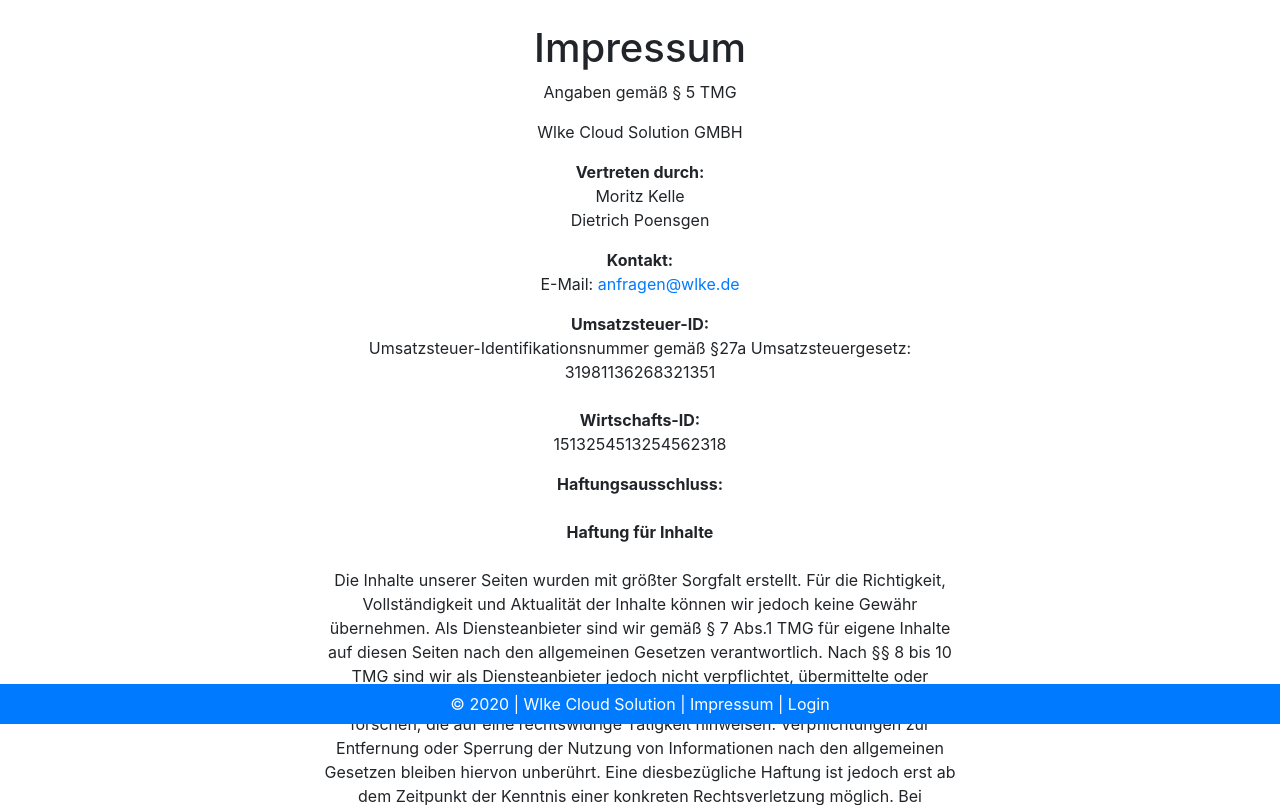
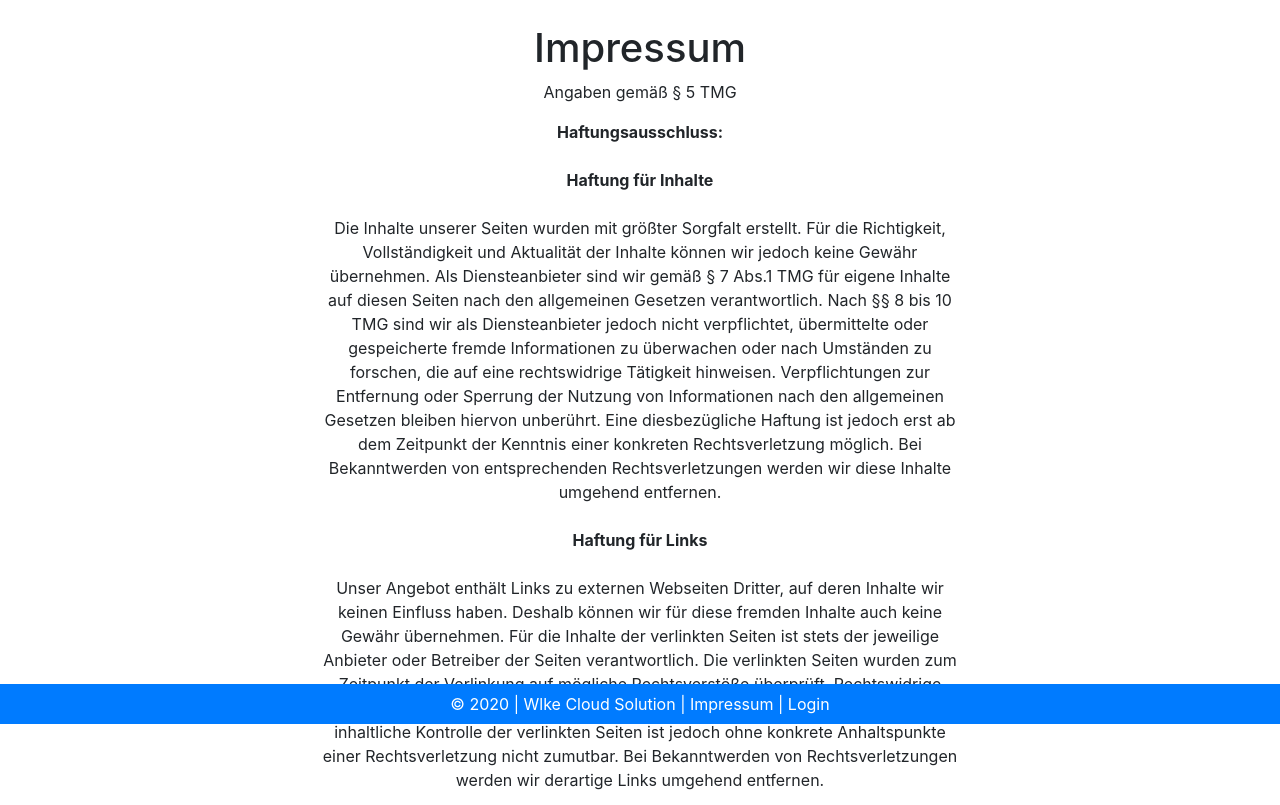
Before and after one commit to HAUDRAUFHAUN/wlke, a Django app: page /impressum/ in a window 1280 px wide; the page is wider, and only the part inside the window is pictured. Shown: the part 72-877 px from the top of that part. Run offline with Django 3.2, Linux system fonts and the light colour scheme; some libraries are stand-ins or nearby versions.

Commit message:
update impressum.html

```diff
--- a/wlke/templates/index/impressum.html
+++ b/wlke/templates/index/impressum.html
@@ -1,16 +1,7 @@
 {% extends 'base.html' %}
 
 {% block content %}
-<div class='impressum w-50 text-center mx-auto'><h1>Impressum</h1><p>Angaben gemäß § 5 TMG</p><p>Wlke Cloud Solution GMBH <br>
-    </p><p> <strong>Vertreten durch: </strong><br>
-    Moritz Kelle<br>
-    Dietrich Poensgen <br>
-    </p><p><strong>Kontakt:</strong> <br>
-    E-Mail: <a href='streber.hallo@gmail.com'>anfragen@wlke.de</a></br></p><p><strong>Umsatzsteuer-ID: </strong> <br>
-    Umsatzsteuer-Identifikationsnummer gemäß §27a Umsatzsteuergesetz: 31981136268321351<br><br>
-    <strong>Wirtschafts-ID: </strong><br>
-    1513254513254562318<br>
-    </p>
+<div class='impressum w-50 text-center mx-auto'><h1>Impressum</h1><p>Angaben gemäß § 5 TMG</p>
     <p><strong>Haftungsausschluss: </strong><br><br><strong>Haftung für Inhalte</strong><br><br>
     Die Inhalte unserer Seiten wurden mit größter Sorgfalt erstellt. Für die Richtigkeit, Vollständigkeit und Aktualität der Inhalte können wir jedoch keine Gewähr übernehmen. Als Diensteanbieter sind wir gemäß § 7 Abs.1 TMG für eigene Inhalte auf diesen Seiten nach den allgemeinen Gesetzen verantwortlich. Nach §§ 8 bis 10 TMG sind wir als Diensteanbieter jedoch nicht verpflichtet, übermittelte oder gespeicherte fremde Informationen zu überwachen oder nach Umständen zu forschen, die auf eine rechtswidrige Tätigkeit hinweisen. Verpflichtungen zur Entfernung oder Sperrung der Nutzung von Informationen nach den allgemeinen Gesetzen bleiben hiervon unberührt. Eine diesbezügliche Haftung ist jedoch erst ab dem Zeitpunkt der Kenntnis einer konkreten Rechtsverletzung möglich. Bei Bekanntwerden von entsprechenden Rechtsverletzungen werden wir diese Inhalte umgehend entfernen.<br><br><strong>Haftung für Links</strong><br><br>
     Unser Angebot enthält Links zu externen Webseiten Dritter, auf deren Inhalte wir keinen Einfluss haben. Deshalb können wir für diese fremden Inhalte auch keine Gewähr übernehmen. Für die Inhalte der verlinkten Seiten ist stets der jeweilige Anbieter oder Betreiber der Seiten verantwortlich. Die verlinkten Seiten wurden zum Zeitpunkt der Verlinkung auf mögliche Rechtsverstöße überprüft. Rechtswidrige Inhalte waren zum Zeitpunkt der Verlinkung nicht erkennbar. Eine permanente inhaltliche Kontrolle der verlinkten Seiten ist jedoch ohne konkrete Anhaltspunkte einer Rechtsverletzung nicht zumutbar. Bei Bekanntwerden von Rechtsverletzungen werden wir derartige Links umgehend entfernen.<br><br><strong>Urheberrecht</strong><br><br>
```
